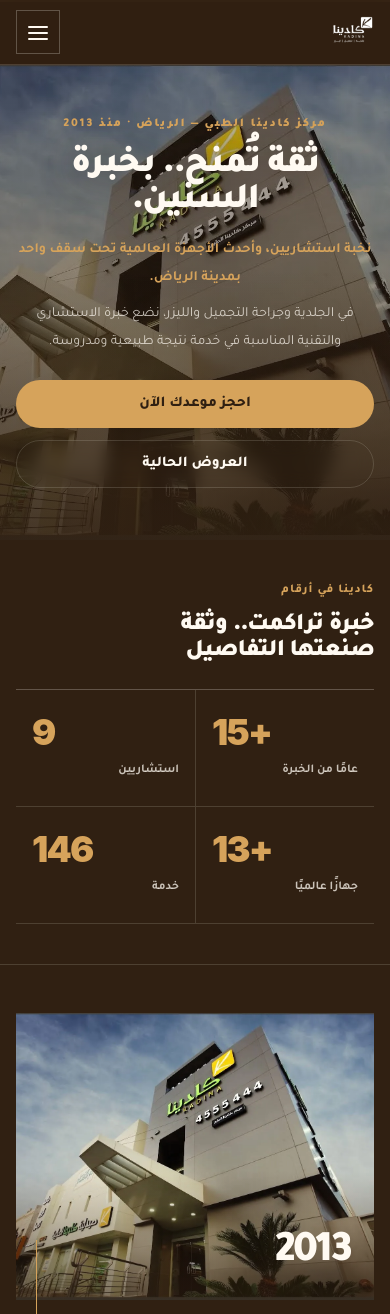
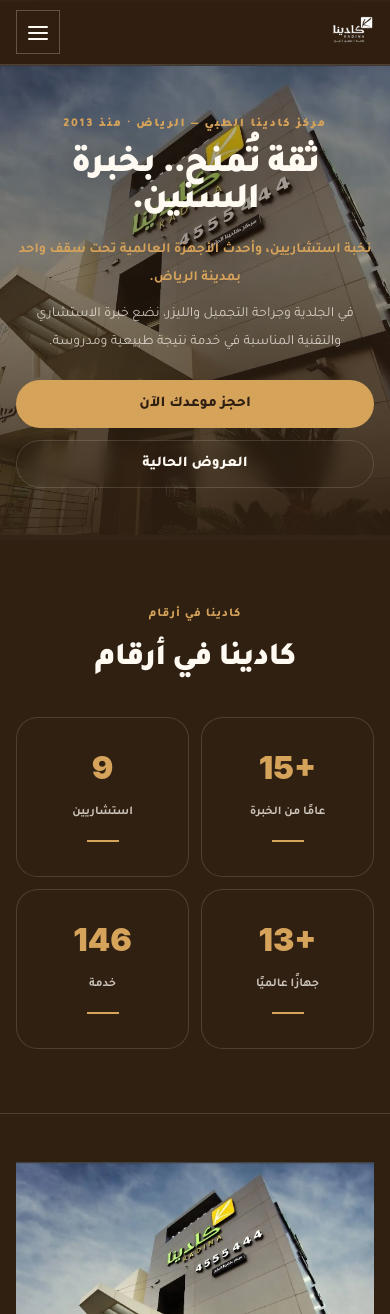
Before and after one commit to mohmmed5205/kadina1, a React (Vite) app in the folder kadina/: page /ar/ in a window 390 px wide. Shown: the top 1314 px of the page. Built offline with nearby package versions, Linux system fonts and the light colour scheme.

Commit message:
Restyle Kadina numbers to Symphony mobile composition

```diff
--- a/kadina/src/components/home/HomeNumbersSection.jsx
+++ b/kadina/src/components/home/HomeNumbersSection.jsx
@@ -9,22 +9,44 @@
   const shouldReduceMotion = useReducedMotion();
 
   return (
-    <section className="home-numbers border-b border-[var(--color-border)] bg-[var(--color-surface)]" id="numbers" aria-labelledby="home-numbers-title">
-      <div className="ds-container py-10 sm:py-12 lg:py-16">
-        <motion.div initial={shouldReduceMotion ? false : "hidden"} variants={staggerContainer} viewport={viewportOnce} whileInView="visible">
-          <motion.div className="flex items-end justify-between gap-6 border-b border-[var(--color-border-strong)] pb-6" variants={fadeUp}>
-            <div>
-              <p className="section-title-eyebrow">{lang === "ar" ? "كادينا في أرقام" : "Kadina in numbers"}</p>
-              <h2 className="mt-3 max-w-2xl text-[clamp(1.5rem,3vw,2.5rem)] font-black leading-[1.1] tracking-[-.035em] text-[var(--color-heading)]" id="home-numbers-title">
-                {lang === "ar" ? "خبرة تراكمت.. وثقة صنعتها التفاصيل" : "Experience built over time, trust earned in the details"}
-              </h2>
-            </div>
-          </motion.div>
-          <div className="grid grid-cols-2 lg:grid-cols-4">
+    <section
+      className="border-b border-[var(--color-border)] bg-[var(--color-surface)] py-16 sm:py-20 lg:py-24"
+      id="numbers"
+      aria-labelledby="home-numbers-title"
+    >
+      <div className="ds-container !max-w-5xl">
+        <motion.div
+          initial={shouldReduceMotion ? false : "hidden"}
+          variants={staggerContainer}
+          viewport={viewportOnce}
+          whileInView="visible"
+        >
+          <motion.header className="mx-auto mb-10 max-w-2xl text-center sm:mb-12" variants={fadeUp}>
+            <p className="section-title-eyebrow justify-center">
+              {lang === "ar" ? "كادينا في أرقام" : "Kadina in numbers"}
+            </p>
+            <h2
+              className="mt-4 text-[clamp(2rem,4vw,3.25rem)] font-black leading-[1.15] text-[var(--color-heading)]"
+              id="home-numbers-title"
+            >
+              {lang === "ar" ? "كادينا في أرقام" : "Kadina in numbers"}
+            </h2>
+          </motion.header>
+
+          <div className="grid grid-cols-2 gap-3 sm:gap-5">
             {metrics.map((metric) => (
-              <motion.article className="relative border-b border-[var(--color-border)] px-4 py-6 odd:border-e lg:border-b-0 lg:border-e lg:px-6 lg:py-9 lg:first:ps-0 lg:last:border-e-0" key={metric.label} variants={fadeUp}>
-                <p className="text-[clamp(2.25rem,4vw,3rem)] font-black leading-none tracking-[-.05em] text-[var(--color-accent-strong)]" dir="ltr">{metric.value}</p>
-                <p className="mt-2 max-w-44 text-xs font-bold leading-6 text-[var(--color-text-muted)] sm:mt-3 sm:text-sm sm:leading-7">{metric.label}</p>
+              <motion.article
+                className="flex min-h-[10rem] flex-col items-center justify-center rounded-[1.35rem] border border-[var(--color-border)] bg-[var(--color-surface-raised)] px-4 py-7 text-center sm:min-h-[12rem] sm:px-6"
+                key={metric.label}
+                variants={fadeUp}
+              >
+                <p className="text-[clamp(2rem,5vw,3.5rem)] font-black leading-none text-[var(--color-accent)]" dir="ltr">
+                  {metric.value}
+                </p>
+                <p className="mt-4 max-w-52 text-xs font-bold leading-6 text-[var(--color-text-muted)] sm:text-sm sm:leading-7">
+                  {metric.label}
+                </p>
+                <span className="mt-4 h-0.5 w-8 bg-[var(--color-accent)]" aria-hidden="true" />
               </motion.article>
             ))}
           </div>
```
